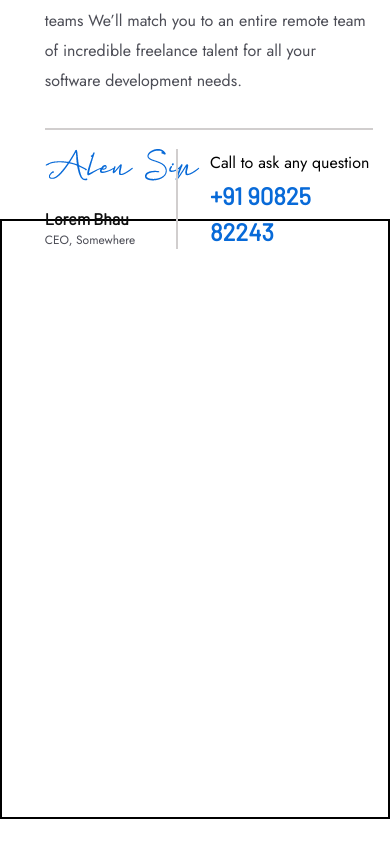
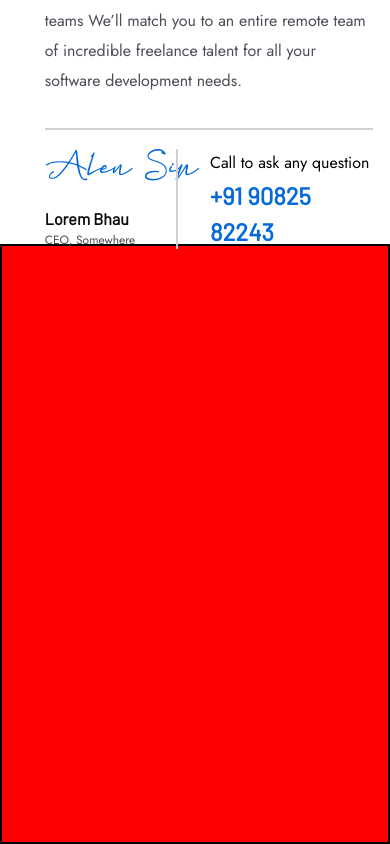
Before and after one commit to kamdibk/isri-site, a React (Create React App) app: page / in a window 390 px wide. Shown: the part 2959-3803 px from the top of the page. Before the commit the page ends 3778 px from the top, so only its background shows below. Built offline with nearby package versions, Linux system fonts and the light colour scheme.

Commit message:
Update WhoWeAre.css

```diff
--- a/src/Components/WhoWeAre/WhoWeAre.css
+++ b/src/Components/WhoWeAre/WhoWeAre.css
@@ -129,9 +129,12 @@
         display: block;
     }
 }
-@media screen and (max-width:540) {
+@media screen and (max-width:540px) {
     .whoweare-container-right {
-        margin-top: 2rem;
+        margin-top: 25px;
         background-color: red;
     }
+    .inner-div {
+        margin-bottom: 10px;
+    }
 }
```
